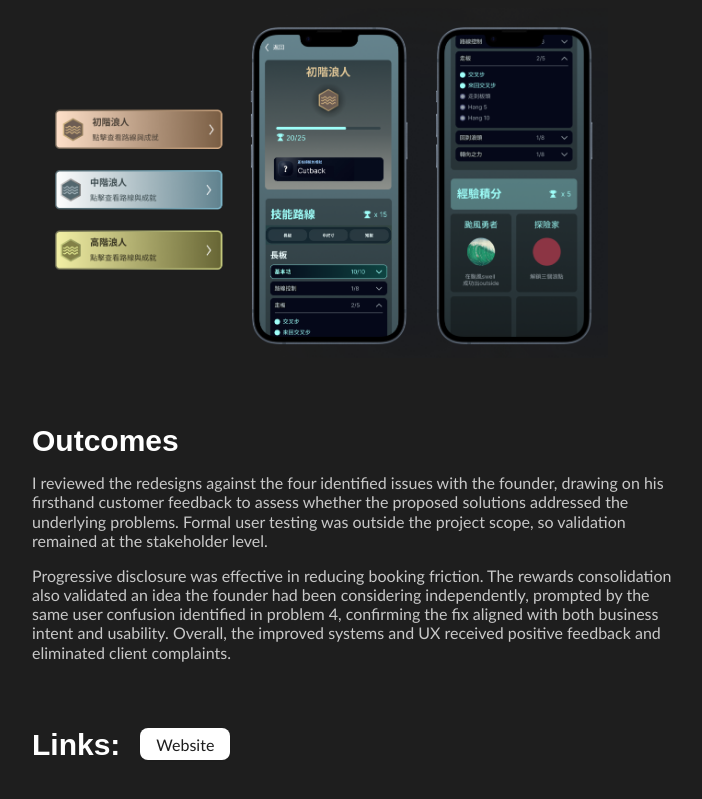
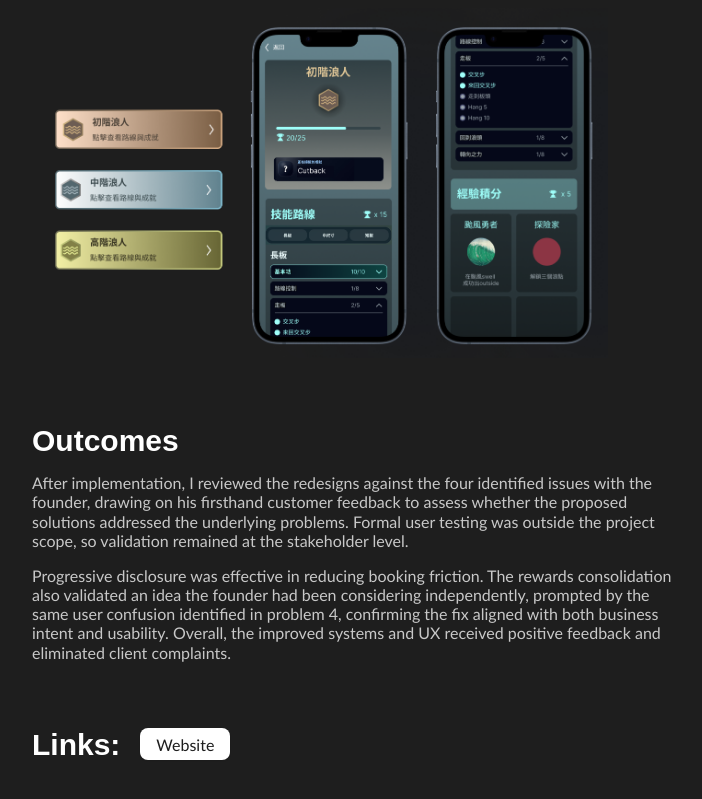
Before and after one commit to psuuzu/portfolio1, a Next.js app: page /brutalsurf in a window 1280 px wide. Shown: the part 3310-4109 px from the top of the page, without its empty margins (288-990 px from the left). Built offline with nearby package versions, Linux system fonts and the light colour scheme; a web font is replaced by a local one.

Commit message:
update description Brutal

```diff
--- a/app/brutalsurf/page.tsx
+++ b/app/brutalsurf/page.tsx
@@ -109,7 +109,7 @@ export default function Brutalsurf() {
 
         <h2 className='!text-[30px] mt-[60px]'>Outcomes</h2>
         <p className="mt-[10px]">
-            I reviewed the redesigns against the four identified issues with the founder, drawing on his firsthand customer feedback to assess whether the proposed solutions addressed the underlying problems. Formal user testing was outside the project scope, so validation remained at the stakeholder level.
+            After implementation, I reviewed the redesigns against the four identified issues with the founder, drawing on his firsthand customer feedback to assess whether the proposed solutions addressed the underlying problems. Formal user testing was outside the project scope, so validation remained at the stakeholder level.
         </p>
         <p className="mt-[16px]">
             Progressive disclosure was effective in reducing booking friction. The rewards consolidation also validated an idea the founder had been considering independently, prompted by the same user confusion identified in problem 4, confirming the fix aligned with both business intent and usability. Overall, the improved systems and UX received positive feedback and eliminated client complaints.
```
